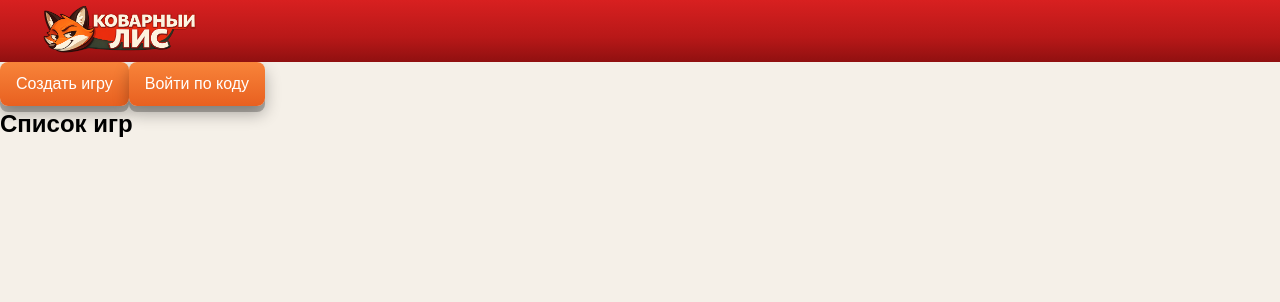
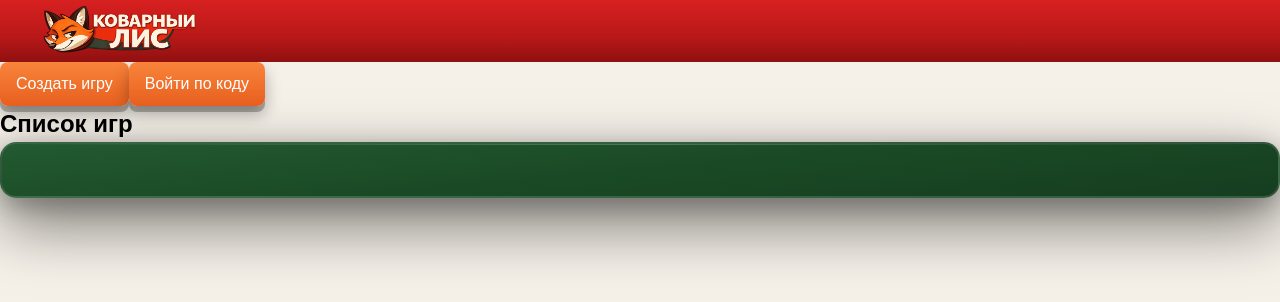
Before and after one commit to Blxssy/outfoxed, an Angular app in the folder frontend/: page /lobby in a window 1280 px wide. Shown: the top 302 px of the page. Built offline with nearby package versions, Linux system fonts and the light colour scheme; a web font is replaced by a local one.

Commit message:
add ui-kit card component

```diff
--- a/frontend/src/app/features/auth/pages/login/login.component.html
+++ b/frontend/src/app/features/auth/pages/login/login.component.html
@@ -1,5 +1,5 @@
 <div class="login-page">
-    <div class="login-card">
+    <fox-card size="md" class="login-card">
         <div class="login-form-wrap">
             <form
                 [formGroup]="loginForm"
@@ -40,5 +40,5 @@
                 <div class="error-message">{{ errorMessage }}</div>
             }
         </div>
-    </div>
+    </fox-card>
 </div>
--- a/frontend/src/app/features/auth/pages/login/login.component.scss
+++ b/frontend/src/app/features/auth/pages/login/login.component.scss
@@ -1,4 +1,3 @@
-// стили формы
 .page-title {
     font-weight: 900;
     font-size: 32px;
@@ -15,33 +14,7 @@
 }
 
 .login-card {
-    width: 100%;
     max-width: 520px;
-    background: linear-gradient(175deg, #235a30 0%, #1a4a25 50%, #163d20 100%);
-    border-radius: 16px;
-    padding: 28px 28px 24px;
-    box-shadow:
-        0 12px 40px rgba(0, 0, 0, 0.5),
-        0 4px 12px rgba(0, 0, 0, 0.3);
-    border: 2px solid rgba(255, 255, 255, 0.1);
-    position: relative;
-    overflow: hidden;
-    animation: card-in 320ms cubic-bezier(0.22, 1, 0.36, 1);
-
-    &::before {
-        content: "";
-        position: absolute;
-        top: 0;
-        left: 0;
-        right: 0;
-        height: 1px;
-        background: linear-gradient(
-            90deg,
-            transparent,
-            rgba(255, 255, 255, 0.25),
-            transparent
-        );
-    }
 }
 
 @keyframes card-in {
--- a/frontend/src/app/features/auth/pages/register/register.component.html
+++ b/frontend/src/app/features/auth/pages/register/register.component.html
@@ -1,5 +1,5 @@
 <div class="register-page">
-    <div class="register-card">
+    <fox-card size="md" class="register-card">
         <div class="register-form-wrap">
             <form
                 [formGroup]="registerForm"
@@ -47,5 +47,5 @@
                 <div class="error-message">{{ errorMessage }}</div>
             }
         </div>
-    </div>
+    </fox-card>
 </div>
--- a/frontend/src/app/features/auth/pages/register/register.component.scss
+++ b/frontend/src/app/features/auth/pages/register/register.component.scss
@@ -1,5 +1,3 @@
-// стили формы
-
 .page-title {
     font-weight: 900;
     font-size: 32px;
@@ -16,33 +14,7 @@
 }
 
 .register-card {
-    width: 100%;
     max-width: 520px;
-    background: linear-gradient(175deg, #235a30 0%, #1a4a25 50%, #163d20 100%);
-    border-radius: 16px;
-    padding: 28px 28px 24px;
-    box-shadow:
-        0 12px 40px rgba(0, 0, 0, 0.5),
-        0 4px 12px rgba(0, 0, 0, 0.3);
-    border: 2px solid rgba(255, 255, 255, 0.1);
-    position: relative;
-    overflow: hidden;
-    animation: card-in 320ms cubic-bezier(0.22, 1, 0.36, 1);
-
-    &::before {
-        content: "";
-        position: absolute;
-        top: 0;
-        left: 0;
-        right: 0;
-        height: 1px;
-        background: linear-gradient(
-            90deg,
-            transparent,
-            rgba(255, 255, 255, 0.25),
-            transparent
-        );
-    }
 }
 
 @keyframes card-in {
--- a/frontend/src/app/features/lobby/lobby.component.html
+++ b/frontend/src/app/features/lobby/lobby.component.html
@@ -13,4 +13,6 @@
     <section class="lobby-rooms">
         <h2>Список игр</h2>
     </section>
+
+    <fox-card size="md" variant="inset"></fox-card>
 </div>
--- a/frontend/src/app/features/lobby/lobby.component.ts
+++ b/frontend/src/app/features/lobby/lobby.component.ts
@@ -1,9 +1,10 @@
 import { Component } from '@angular/core';
 import { ButtonComponent } from '@fox/ui-kit/button';
+import { CardComponent } from '@fox/ui-kit/card/card.component';
 
 @Component({
     selector: 'app-lobby',
-    imports: [ButtonComponent],
+    imports: [ButtonComponent, CardComponent],
     templateUrl: './lobby.component.html',
     styleUrl: './lobby.component.scss',
 })
--- a/frontend/src/app/ui-kit/card/card.component.html
+++ b/frontend/src/app/ui-kit/card/card.component.html
@@ -1 +1,3 @@
-<p>card works!</p>
+<div [class]="classes()">
+    <ng-content />
+</div>
--- a/frontend/src/app/ui-kit/card/card.component.scss
+++ b/frontend/src/app/ui-kit/card/card.component.scss
@@ -0,0 +1,68 @@
+:host {
+    display: block;
+}
+
+.card {
+    position: relative;
+    overflow: hidden;
+    background: linear-gradient(175deg, #235a30 0%, #1a4a25 50%, #163d20 100%);
+    border: 1.5px solid rgba(255, 255, 255, 0.1);
+    border-radius: 16px;
+
+    &::before {
+        content: "";
+        position: absolute;
+        top: 0;
+        left: 0;
+        right: 0;
+        height: 1px;
+        background: linear-gradient(
+            90deg,
+            transparent,
+            rgba(255, 255, 255, 0.22),
+            transparent
+        );
+        pointer-events: none;
+    }
+}
+
+.card--default {
+    box-shadow:
+        0 12px 40px rgba(0, 0, 0, 0.45),
+        0 4px 12px rgba(0, 0, 0, 0.25);
+}
+
+.card--flat {
+    box-shadow:
+        0 4px 16px rgba(0, 0, 0, 0.25),
+        0 1px 4px rgba(0, 0, 0, 0.15);
+}
+
+.card--inset {
+    border-width: 2px;
+    border-color: rgba(255, 255, 255, 0.12);
+    box-shadow:
+        0 24px 64px rgba(0, 0, 0, 0.55),
+        0 8px 24px rgba(0, 0, 0, 0.28);
+}
+
+.card--sm {
+    padding: 16px 20px;
+}
+.card--md {
+    padding: 28px 28px 24px;
+}
+.card--lg {
+    padding: 32px 28px 28px;
+}
+
+@keyframes card-in {
+    from {
+        opacity: 0;
+        transform: translateY(14px) scale(0.985);
+    }
+    to {
+        opacity: 1;
+        transform: none;
+    }
+}
--- a/frontend/src/app/ui-kit/card/card.component.ts
+++ b/frontend/src/app/ui-kit/card/card.component.ts
@@ -1,9 +1,20 @@
-import { Component } from '@angular/core';
+import { Component, computed, input } from '@angular/core';
+
+export type CardSize = 'sm' | 'md' | 'lg';
+export type CardVariant = 'default' | 'flat' | 'inset';
 
 @Component({
-    selector: 'app-card',
+    selector: 'fox-card',
     imports: [],
     templateUrl: './card.component.html',
     styleUrl: './card.component.scss',
 })
-export class CardComponent {}
+export class CardComponent {
+    readonly size = input<CardSize>('md');
+    readonly variant = input<CardVariant>('default');
+    readonly classes = computed(() =>
+        ['card', `card--${this.variant()}`, `card--${this.size()}`]
+            .filter(Boolean)
+            .join(' '),
+    );
+}
--- /dev/null
+++ b/frontend/src/app/ui-kit/card/index.ts
@@ -0,0 +1 @@
+export * from './card.component';
```
Also changed, not shown: frontend/src/app/features/auth/pages/login/login.component.ts (+8 -1 lines), frontend/src/app/features/auth/pages/register/register.component.ts (+8 -1 lines).
